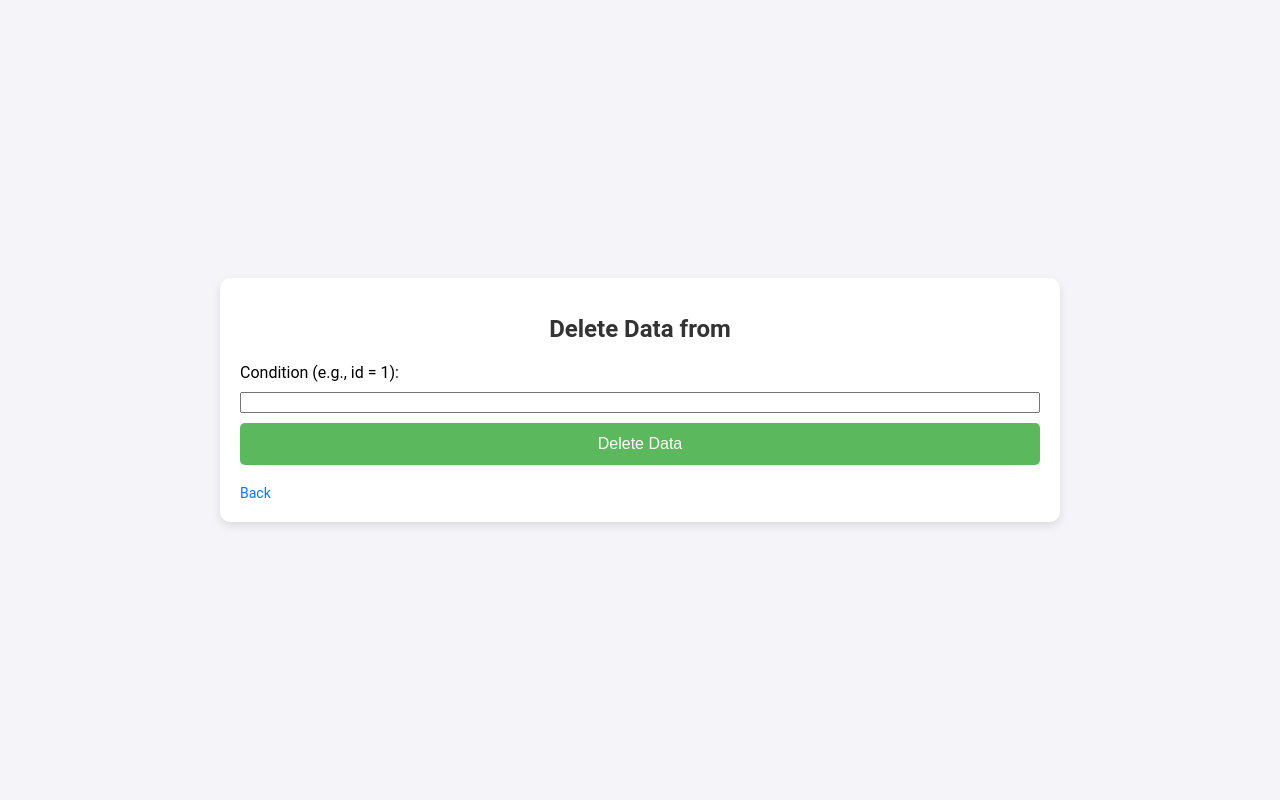
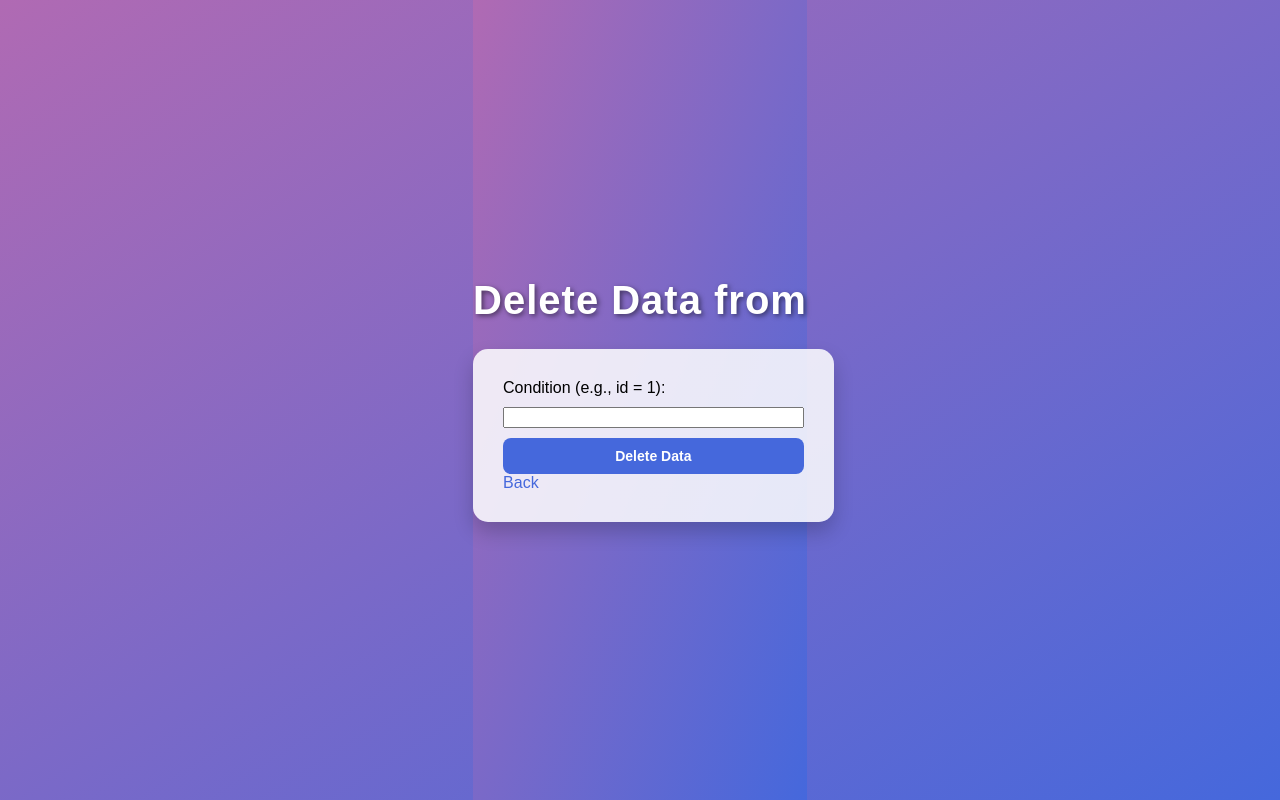
Before and after one commit to PowerX-NOT/DBMS_WebApplication, a Flask app: template templates/delete_data.html in a window 1280 px wide. Run offline with Flask 3, Linux system fonts and the light colour scheme; the template is opened without the code that fills it, so the values that code supplies are empty.

Commit message:
Updated css

```diff
--- /dev/null
+++ b/static/update.css
@@ -0,0 +1,74 @@
+/* General background */
+body, html {
+    margin: 0;
+    padding: 0;
+    height: 100%;
+    font-family: 'Arial', sans-serif;
+    display: flex;
+    justify-content: center;
+    align-items: center;
+    background: linear-gradient(to bottom right, #b06ab3, #4568dc);
+}
+
+/* Header */
+.header {
+    text-align: center;
+    margin-bottom: 20px;
+}
+
+.header h1 {
+    font-size: 2.5rem;
+    color: #fff;
+    text-shadow: 2px 2px 5px rgba(0, 0, 0, 0.5);
+    margin-top: 0;
+    letter-spacing: 1px;
+}
+
+/* Tables box styling */
+.tables-box {
+    background: rgba(255, 255, 255, 0.85);
+    border-radius: 15px;
+    padding: 30px;
+    box-shadow: 0 10px 20px rgba(0, 0, 0, 0.2);
+    width: 90%;
+    max-width: 600px;
+    overflow-y: auto;
+    max-height: 80vh;
+}
+
+/* Form styling */
+form {
+    display: flex;
+    flex-direction: column;
+    gap: 10px;
+}
+
+/* Action buttons */
+.action-btn {
+    background: #4568dc;
+    color: #fff;
+    padding: 10px 15px;
+    border: none;
+    border-radius: 8px;
+    font-size: 14px;
+    font-weight: bold;
+    cursor: pointer;
+    transition: background 0.3s ease;
+}
+
+.action-btn:hover {
+    background: #3651a8;
+}
+
+/* Back link styling */
+.back-link {
+    text-align: center;
+    font-size: 1rem;
+    color: #4568dc;
+    text-decoration: none;
+    margin-top: 20px;
+}
+
+.back-link:hover {
+    text-decoration: underline;
+}
--- a/templates/delete_data.html
+++ b/templates/delete_data.html
@@ -4,20 +4,24 @@
     <meta charset="UTF-8">
     <meta name="viewport" content="width=device-width, initial-scale=1.0">
     <title>Delete Data from {{ table_name }}</title>
-    <link rel="stylesheet" href="{{ url_for('static', filename='styles.css') }}">
+    <link rel="stylesheet" href="{{ url_for('static', filename='update.css') }}">
 </head>
 <body>
-    <div class="container">
+    <div class="background">
+        <div class="header">
             <h1>Delete Data from {{ table_name }}</h1>
+        </div>
+        <div class="tables-box">
             <form action="{{ url_for('delete_data', table_name=table_name) }}" method="POST">
                 <input type="hidden" name="db_name" value="{{ db_name }}">
                 <input type="hidden" name="user" value="{{ user }}">
                 <input type="hidden" name="password" value="{{ password }}">
                 <label for="condition">Condition (e.g., id = 1):</label>
                 <input type="text" id="condition" name="condition" required>
-            <button type="submit">Delete Data</button>
+                <button class="action-btn" type="submit">Delete Data</button>
             </form>
             <a href="{{ url_for('use_database') }}" class="back-link">Back</a>
         </div>
+    </div>
 </body>
 </html>
```
Also changed, not shown: static/view.css (added, +77 -0 lines), templates/add_data.html (+7 -3 lines), templates/update_data.html (+12 -11 lines), templates/view_data.html (+7 -2 lines). Lines whose indentation alone changed are shown as unchanged.
